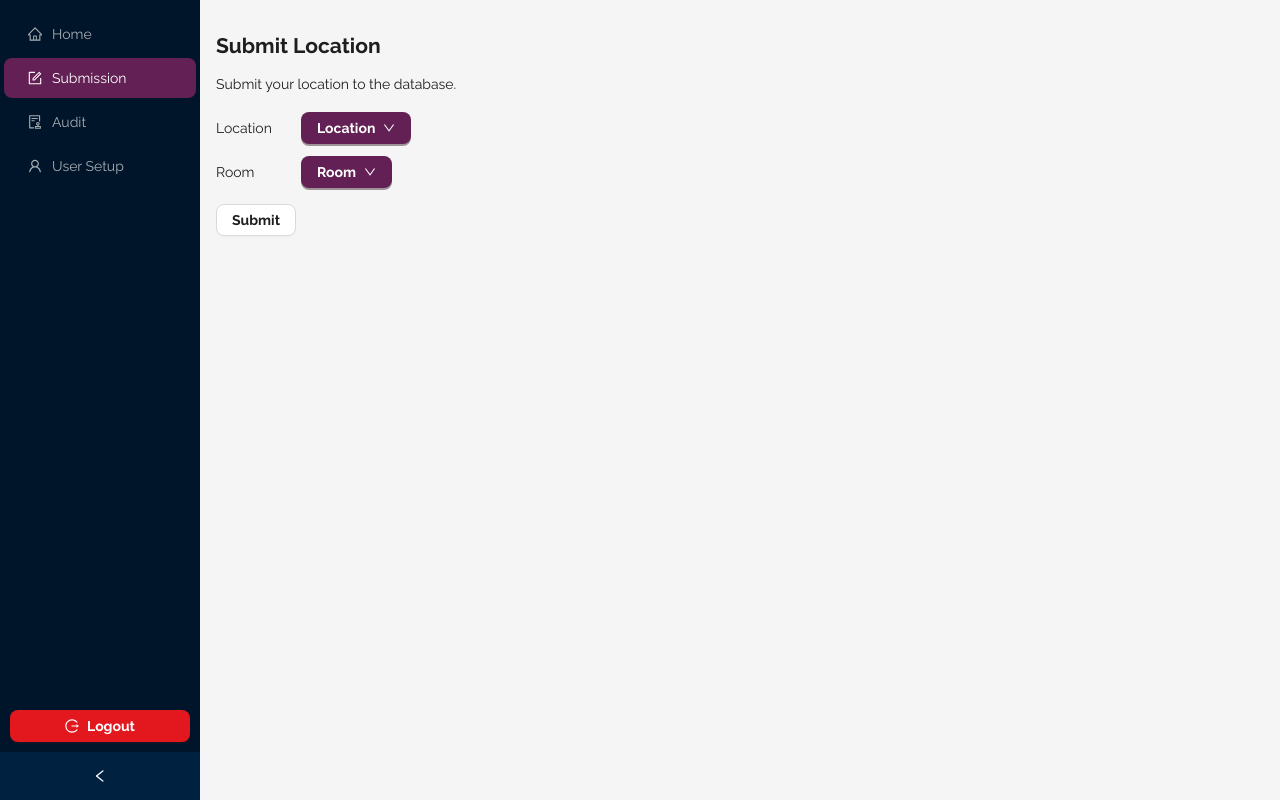
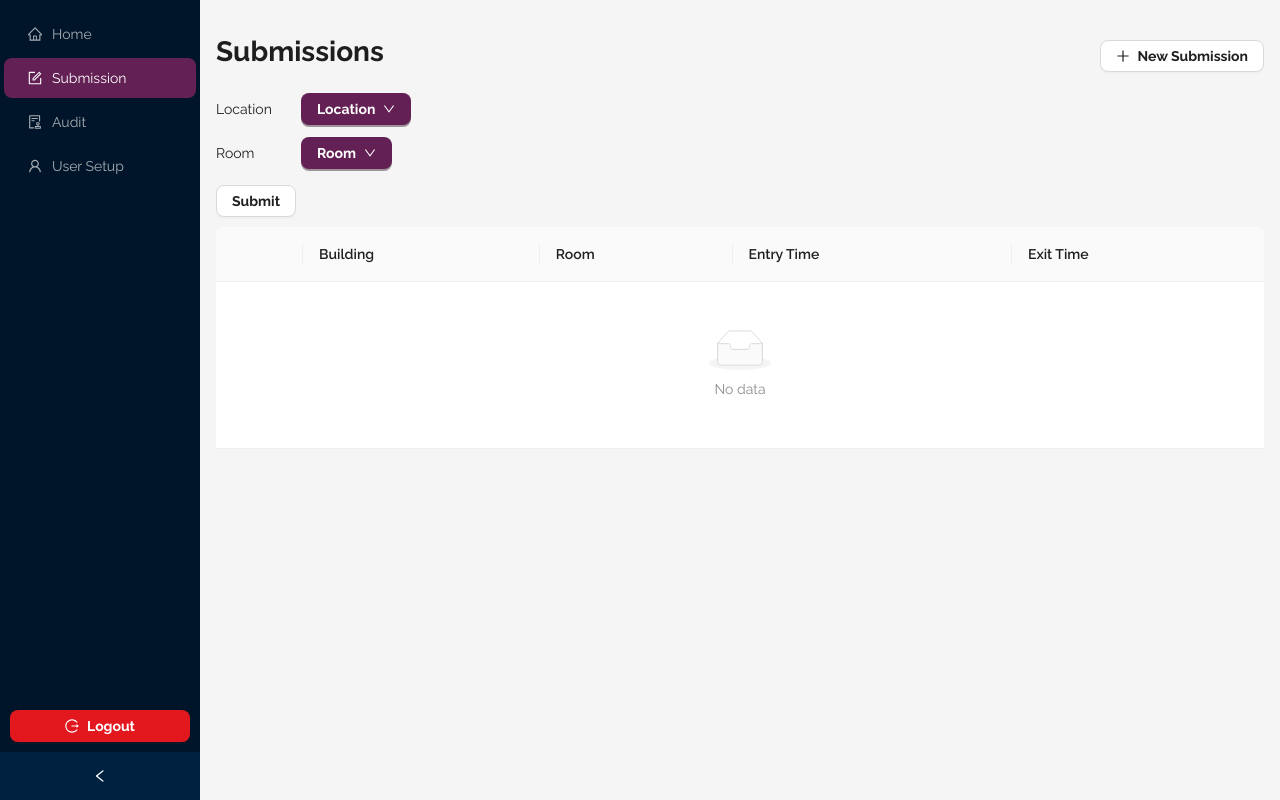
Before and after one commit to Emperor51/bs3221-summative, a React (Vite) app in the folder apps/website/: page /submit in a window 1280 px wide. Built offline with nearby package versions, Linux system fonts and the light colour scheme; sample sign-in values are in the browser's storage.

Commit message:
feature: past submissions, new submission button

```diff
--- a/apps/website/src/app/screens/submission/submission.tsx
+++ b/apps/website/src/app/screens/submission/submission.tsx
@@ -1,6 +1,9 @@
 import CustomButton from '../../components/button/CustomButton';
 import CustomDropdown from '../../components/dropdown/CustomDropdown';
 import { MenuItemType } from 'antd/es/menu/interface';
+import { PlusOutlined } from '@ant-design/icons';
+import { Checkbox, Table } from 'antd';
+import React from 'react';
 
 export function Submission() {
 
@@ -43,15 +46,34 @@ export function Submission() {
 
   return (
     <div>
-      <h2>Submit Location</h2>
-      <p>Submit your location to the database.</p>
+      <div style={{ display: 'flex', justifyContent: 'space-between', alignItems: 'baseline' }}>
+        <h1>Submissions</h1>
+        <CustomButton
+          icon={<PlusOutlined />}
+          onClick={handleSubmission}>
+          New Submission
+        </CustomButton>
+      </div>
 
       {item("Location", items, "Location")}
       {item("Room", items, "Room")}
 
-      <CustomButton style={{marginTop: '10px'}} onClick={handleSubmission}>Submit</CustomButton>
+      <CustomButton style={{ marginTop: '10px', marginBottom: '10px' }} onClick={handleSubmission}>Submit</CustomButton>
+
+      <Table dataSource={[]} rowKey="id">
+        <Table.Column title=""
+          render={(selected: boolean, record: any) => (
+          <Checkbox
+            checked={selected}
+          />
+        )}/>
+        <Table.Column title="Building" dataIndex="building" key="building" />
+        <Table.Column title="Room" dataIndex="room" key="room" />
+        <Table.Column title="Entry Time" dataIndex="entryTime" key="entryTime" />
+        <Table.Column title="Exit Time" dataIndex="exitTime" key="exitTime" />
+      </Table>
     </div>
-  );
-}
+    );
+  }
 
-export default Submission;
+  export default Submission;
```
